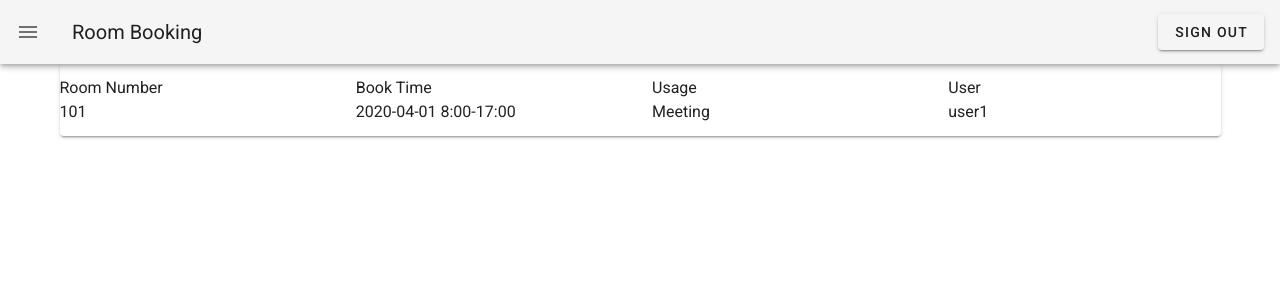
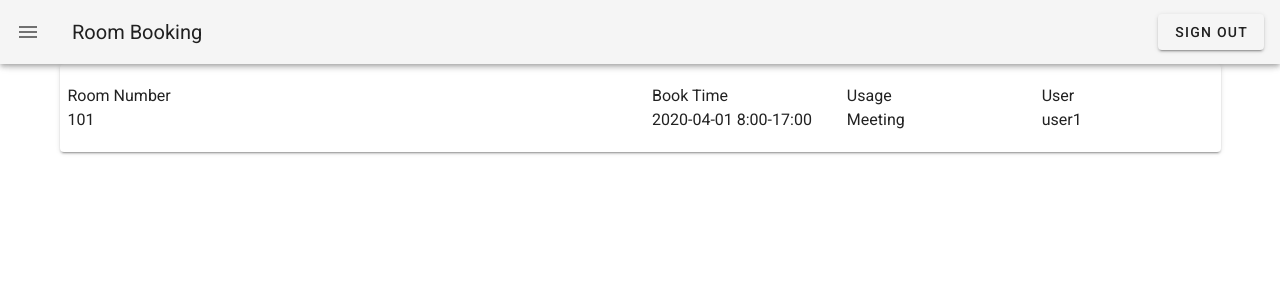
Before and after one commit to gitercn/spring-boot-vuejs-copy, a Vue app in the folder frontend/: page /Booking in a window 1280 px wide. Shown: the top 300 px of the page. Built offline with nearby package versions, Linux system fonts and the light colour scheme; what vue-js-modal would draw is missing.

Commit message:
modify booking.vue grid system cols and md

```diff
--- a/frontend/src/components/Booking.vue
+++ b/frontend/src/components/Booking.vue
@@ -1,12 +1,12 @@
 <template>
   <v-container>
     <v-card>
-      <v-row>
-        <v-col>
+      <v-row class="pa-2">
+        <v-col cols="12" md="6">
           <div>Room Number</div>
           <div>101</div>
         </v-col>
-        <v-col>
+        <v-col cols="12" md="2">
           <div>Book Time</div>
           <div>2020-04-01 8:00-17:00</div>
         </v-col>
```
